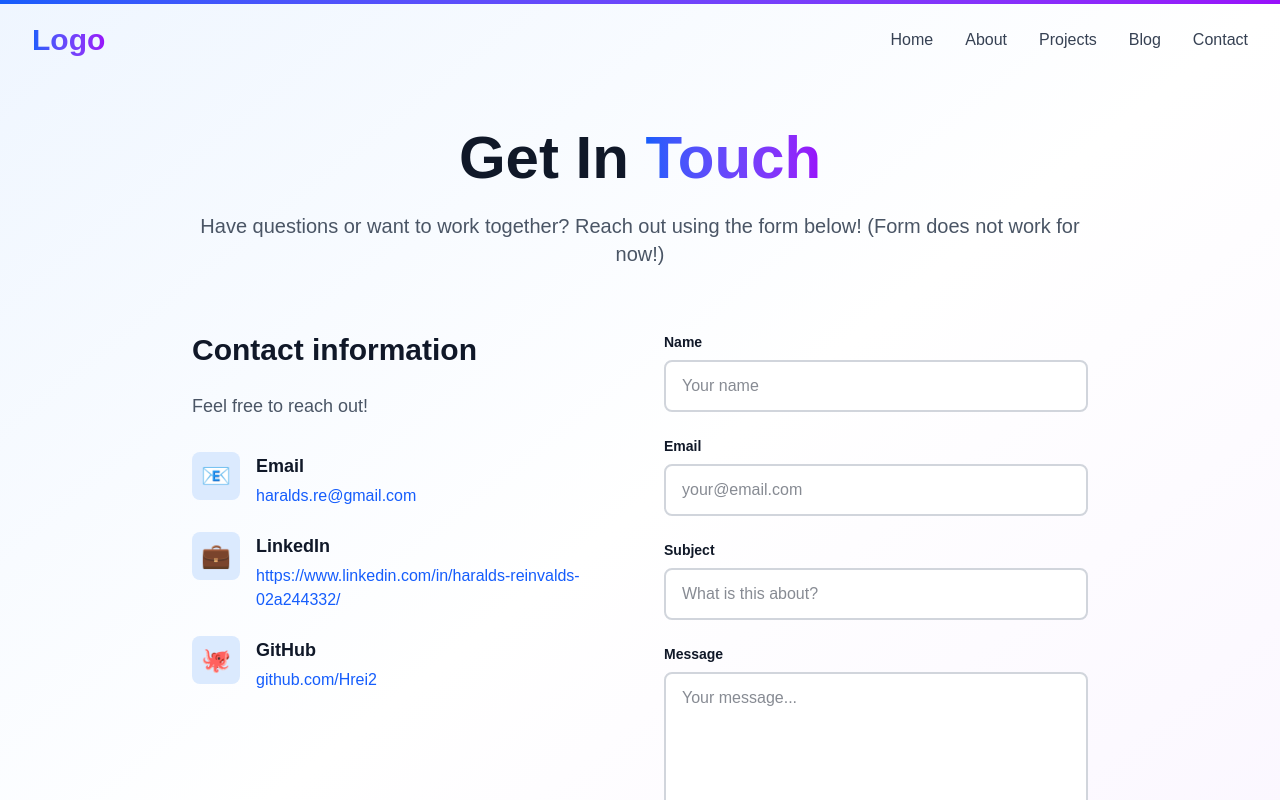
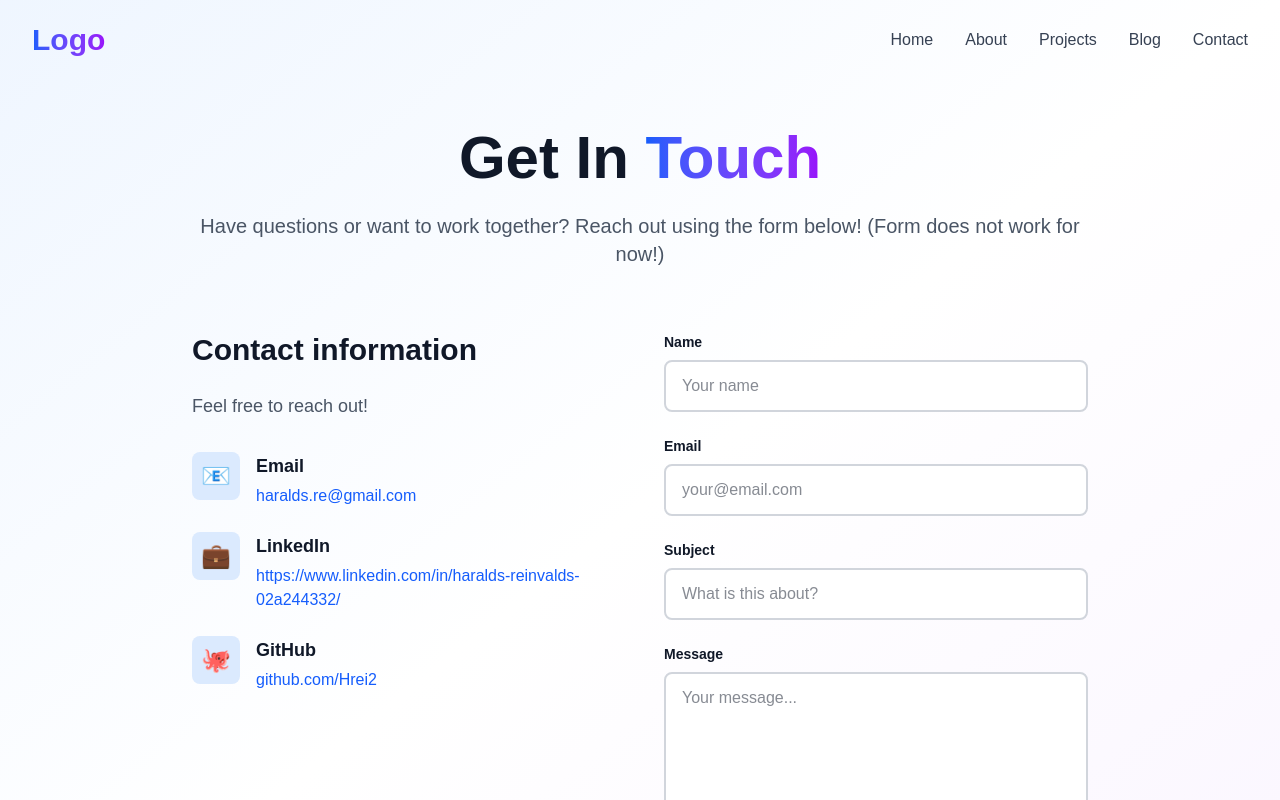
Before and after one commit to Hrei2/portfolio-website, a Next.js app: page /contact in a window 1280 px wide. Shown: the top 800 px of the page. Built offline with nearby package versions, Linux system fonts and the light colour scheme.

Commit message:
Removed the scroll wheel faster than I thought.

```diff
--- a/app/layout.tsx
+++ b/app/layout.tsx
@@ -2,7 +2,7 @@ import type { Metadata } from 'next';
 import './globals.css';
 import Navigation from '@/components/Navigation';
 import Footer from '@/components/Footer';
-import ScrollProgress from '@/components/ScrollProgress'
+
 
 export const metadata: Metadata = {
     title: "My Portfolio",
@@ -17,7 +17,6 @@ export default function RootLayout({
     return (
         <html lang="en">
             <body>
-                <ScrollProgress />
                 <Navigation />
                 {children}
                 <Footer />
--- a/components/ScrollProgress.tsx
+++ /dev/null
@@ -1,19 +0,0 @@
-'use client';
-
-import { motion, useScroll, useSpring } from 'framer-motion';
-
-export default function ScrollProgress() {
-    const { scrollYProgress } = useScroll();
-    const scaleX = useSpring(scrollYProgress, {
-        stiffness: 100,
-        damping: 30,
-        restDelta: 0.001
-    });
-
-    return (
-        <motion.div
-            className="fixed top-0 left-0 right-0 h-1 bg-gradient-to-r from-blue-600 to-purple-600 origin-left z-50"
-            style={{ scaleX }}
-        />
-    );
-}
--- a/lib/hooks/useScrollAnimation.ts
+++ /dev/null
@@ -1,18 +0,0 @@
-import { useEffect, RefObject } from 'react';
-import { useAnimation, useInView } from 'framer-motion';
-
-export function useScrollAnimation(ref: RefObject<HTMLElement>, threshold = 0.1) {
-    const controls = useAnimation();
-    const inView = useInView(ref, {
-        once: true,
-        amount: threshold
-    });
-
-    useEffect(() => {
-        if (inView) {
-            controls.start('visible');
-        }
-    }, [controls, inView]);
-
-    return controls;
-}
```
